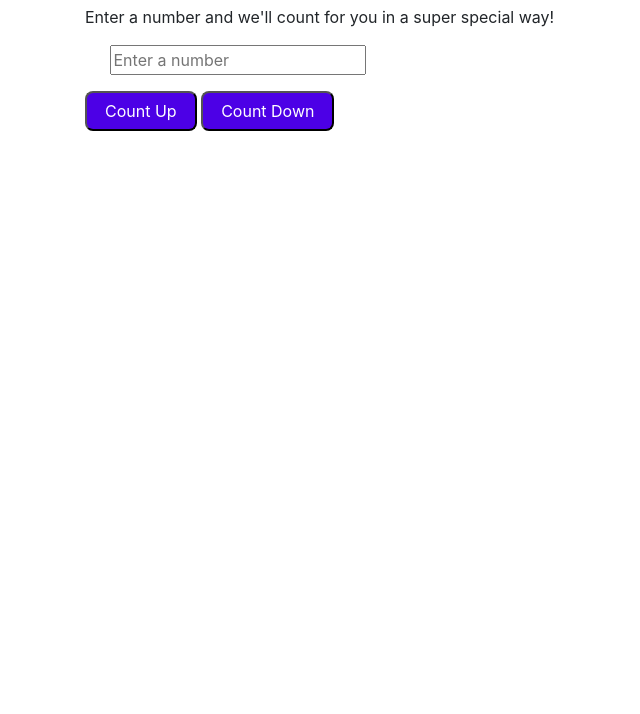
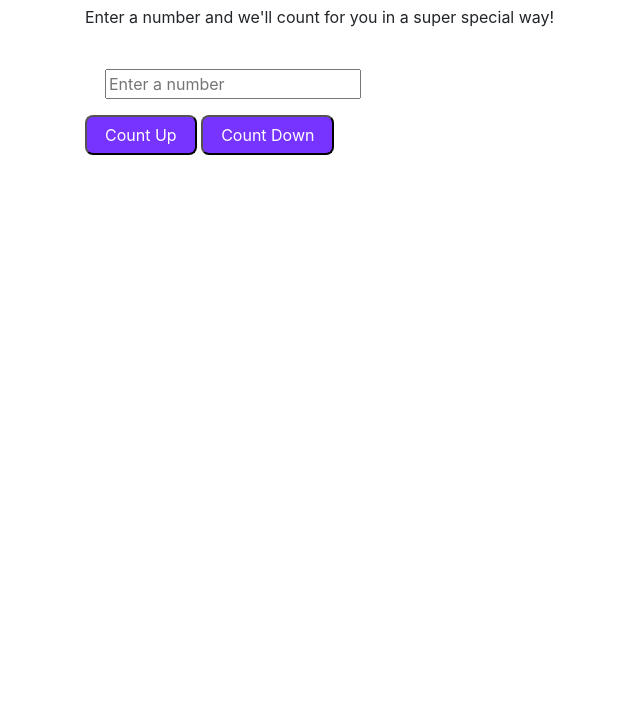
Before and after one commit to tessasullivan/beepBoop, a plain HTML site: page index.html in a window 1280 px wide. Shown: the part 86-800 px from the top of the page, without its empty margins (0-640 px from the left). Drawn offline with nearby package versions, Linux system fonts and the light colour scheme.

Commit message:
User sees different color when hovering mouse over button.

```diff
--- a/css/styles.css
+++ b/css/styles.css
@@ -15,13 +15,16 @@ h1 {
   font-family: fantasy;
 }
 .btn1 {
-  background-color:  #4c00e6;
+  background-color: #7733ff;
   color: white;
   text-align: center;
   display: inline-block;
   cursor: pointer;
   border-radius: 8px;
   padding: 6px 18px;
+}
+.btn1:hover {
+  background-color:  #4c00e6;
 }
 input {
   margin-left: 20px;
--- a/index.html
+++ b/index.html
@@ -19,7 +19,7 @@
           </div>
         </div>
         <div class="row">
-          <div class="col-6">
+          <div class="col-3">
             <div class="form-group">
               <label for="input"></label>
               <input id="input" type="text" placeholder="Enter a number">
@@ -34,11 +34,8 @@
         </div>
       </form>
 
-
       <div id="result">
         <h4 class="resultPara">Counting <span class="direction"></span> <span class="input"></span>...</h4>
-
-        <!-- <p><span class="output"></span>.</p> -->
       </div>
     </div>
   </body>
--- a/js/scripts.js
+++ b/js/scripts.js
@@ -49,6 +49,7 @@ $(document).ready(function() {
 
     var input = $("#input").val();
 
+    // Check for valid input
     if ($('input').val() === "" || parseInt($('input').val()) < 0 || isNaN(parseInt($('input').val()))) {
       alert ("Please enter a positive number or zero.");
     } else {
@@ -58,11 +59,10 @@ $(document).ready(function() {
       // Hide the intro paragraph
       $('#intro').hide();
 
-      // Replace the input and output fields on the results div with their values
+      // Replace the input field on the results div with its value
       $(".input").text(input);
 
       // Clear previous results (if any) and empty the input field
-
       $('#result ul').remove();
       $("#input").val("");
 
```
